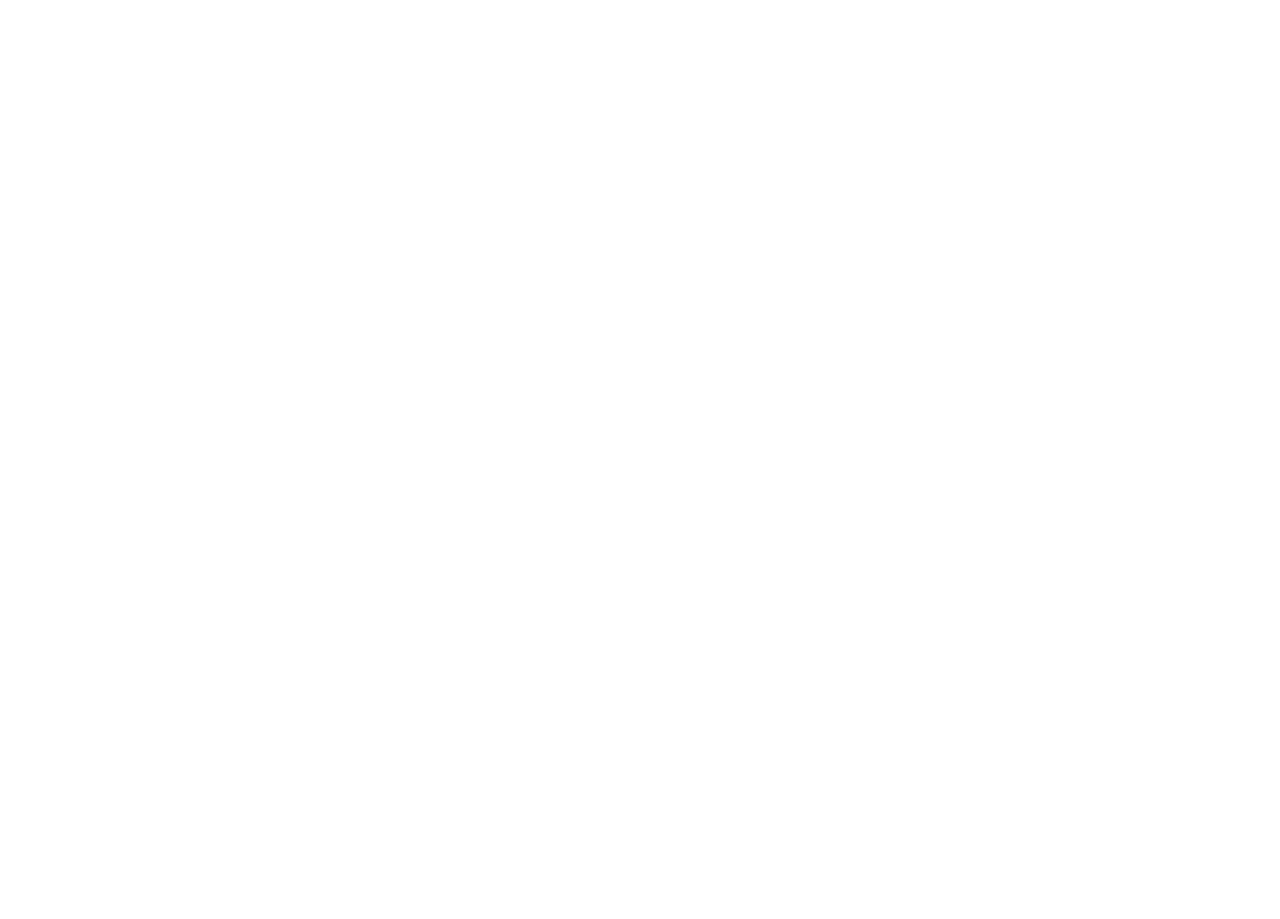
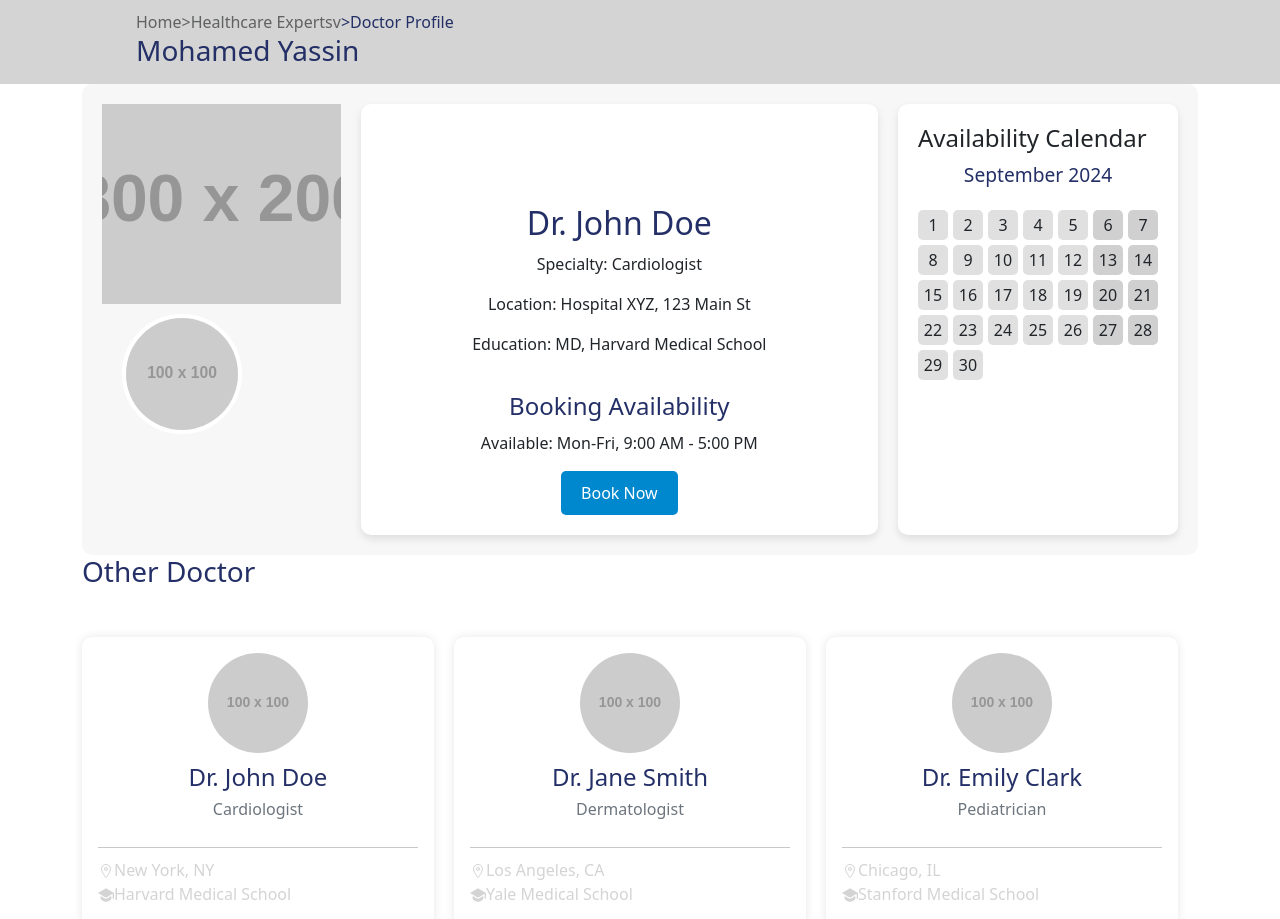
Before and after one commit to ahmedketaa/Hospital-system, a React (Create React App) app: page /doctorprofile/2 in a window 1280 px wide. Before the commit this address had no page. Shown: the top 919 px of the page. Before the commit the page ends 800 px from the top, so only its background shows below. Built offline with nearby package versions, Linux system fonts and the light colour scheme.

Commit message:
doc profile

```diff
--- a/src/App.js
+++ b/src/App.js
@@ -2,6 +2,7 @@
 import { BrowserRouter, Route, Routes } from "react-router-dom";
 import LoginPage from "./pages/auth/login/login";
 import RegisterPage from "./pages/auth/register/register";
+import DoctorProfile from "./pages/doctorProfle/doctorProfile";
 
 function App() {
   return (
@@ -9,6 +10,7 @@
       <Routes>
         <Route path="/signin" element={<LoginPage />} />
         <Route path="/signup" element={<RegisterPage />} />
+        <Route path="/doctorprofile/:id" element={<DoctorProfile />} />
       </Routes>
     </BrowserRouter>
   );
--- /dev/null
+++ b/src/pages/doctorProfle/doctor.module.css
@@ -0,0 +1,46 @@
+.header {
+    display: grid;
+    grid-template-columns: 1fr auto;
+    align-items: center;
+    background-color: #d3d4d3;
+    padding: 10px;
+}
+.paths {
+    margin-left: 10%; /* or adjust based on your layout */
+}
+.pagePath {
+    white-space: nowrap;
+    overflow: hidden;
+    text-overflow: ellipsis;
+    width: 100%;
+}
+.nowPath{
+    color: #232f66;
+}
+.docNamePath{
+    color: #232f66;
+    height: 32px;
+    width: 270px;
+}
+.linkStyle{
+    text-decoration: none;
+    color: #606161;
+    transition:all .5s ease;
+}
+.linkStyle:hover{
+    color: #0088ce;
+ }
+
+ @media screen and (max-width: 600px) {
+    .header {
+        grid-template-columns: 1fr;
+        text-align: center;
+    }
+}
+
+@media screen and (max-width: 768px) {
+    .linkStyle {
+        font-size: 14px;
+        padding: 5px 0;
+    }
+}
--- /dev/null
+++ b/src/pages/doctorProfle/doctorProfile.js
@@ -0,0 +1,48 @@
+import { useEffect } from "react";
+import { Link, useParams } from "react-router-dom";
+import styles from "./doctor.module.css";
+import OtherDoctors from "./otherDoctors/otherDoctors";
+import MainProfile from "./mainProfile/mainProfile";
+
+const DoctorProfile = () => {
+  const { id } = useParams();
+
+  useEffect(() => {
+    console.log("hala wallah", id);
+  }, []);
+
+  let doctor = {
+    name: "Mohamed Yassin",
+  };
+
+  return (
+    <>
+      <header className={styles.header}>
+        <div className={styles.paths}>
+          <div className={styles.pagePath}>
+            <Link className={styles.linkStyle} to={"/"}>
+              Home
+            </Link>
+            <Link className={styles.linkStyle} to={"/healthcareexpertsv"}>
+              &gt;Healthcare Expertsv
+            </Link>
+            <span className={styles.nowPath}>&gt;Doctor Profile</span>
+          </div>
+          <h3 className={styles.docNamePath}>{doctor.name}</h3>
+        </div>
+      </header>
+      <main className="container">
+        <section>
+          <MainProfile />
+        </section>
+
+        <section>
+          <h3 style={{ color: "#232f66" }}>Other Doctor</h3>
+          <OtherDoctors />
+        </section>
+      </main>
+    </>
+  );
+};
+
+export default DoctorProfile;
--- /dev/null
+++ b/src/pages/doctorProfle/mainProfile/mainProfile.js
@@ -0,0 +1,58 @@
+import styles from "./styles.module.css";
+
+const MainProfile = () => {
+  return (
+    <div className={styles.profileContainer}>
+      <div className={styles.coverContainer}>
+        <div className={styles.coverPhoto}>
+          <img
+            src="https://placehold.co/800x200"
+            alt="Cover"
+            className={styles.coverImage}
+          />
+        </div>
+        <div className={styles.profilePhoto}>
+          <img
+            src="https://placehold.co/100x100"
+            alt="Profile"
+            className={styles.profileImage}
+          />
+        </div>
+      </div>
+      <div className={styles.profileInfo}>
+        <div className={styles.profileDetails}>
+          <h2>Dr. John Doe</h2>
+          <p>Specialty: Cardiologist</p>
+          <p>Location: Hospital XYZ, 123 Main St</p>
+          <p>Education: MD, Harvard Medical School</p>
+        </div>
+        <div className={styles.bookingAvailability}>
+          <h4>Booking Availability</h4>
+          <p>Available: Mon-Fri, 9:00 AM - 5:00 PM</p>
+          <button className={styles.bookNowBtn}>Book Now</button>
+        </div>
+      </div>
+      <div className={styles.availabilityCalendar}>
+        <h4>Availability Calendar</h4>
+        <div className={styles.calendar}>
+          <div className={styles.monthYear}>
+            <span>September 2024</span>
+          </div>
+          <div className={styles.days}>
+            {/* Example days */}
+            {Array.from({ length: 30 }, (_, i) => (
+              <div
+                key={i}
+                className={`${styles.day} ${i % 7 === 5 || i % 7 === 6 ? styles.weekend : ""}`}
+              >
+                {i + 1}
+              </div>
+            ))}
+          </div>
+        </div>
+      </div>
+    </div>
+  );
+};
+
+export default MainProfile;
--- /dev/null
+++ b/src/pages/doctorProfle/mainProfile/styles.module.css
@@ -0,0 +1,131 @@
+.profileContainer {
+    display: flex;
+    flex-direction: row;
+    padding: 20px;
+    background-color: #f7f7f7;
+    border-radius: 10px;
+    overflow: hidden;
+    gap: 20px;
+}
+
+.coverContainer {
+    position: relative;
+    flex: 1;
+}
+
+.coverPhoto {
+    width: 100%;
+    height: 200px;
+    position: relative;
+}
+
+.coverImage {
+    width: 100%;
+    height: 100%;
+    object-fit: cover;
+}
+
+.profilePhoto {
+    width: 120px;
+    height: 120px;
+    border-radius: 50%;
+    border: 4px solid white;
+    overflow: hidden;
+    position: absolute;
+    top: 150px; /* Position the profile photo at the bottom of the cover photo */
+    left: 20px; /* Adjust as needed */
+    transform: translateY(50%);
+}
+
+.profileImage {
+    width: 100%;
+    height: 100%;
+    object-fit: cover;
+}
+
+.profileInfo {
+    flex: 2;
+    display: flex;
+    flex-direction: column;
+    align-items: center;
+    padding: 20px;
+    background-color: white;
+    border-radius: 10px;
+    box-shadow: 0 4px 8px rgba(0, 0, 0, 0.1);
+}
+
+.profileDetails {
+    text-align: center;
+    margin-top: 80px;
+}
+
+.profileDetails h2 {
+    margin-bottom: 10px;
+    color: #232f66;
+}
+
+.bookingAvailability {
+    margin-top: 20px;
+    text-align: center;
+    width: 100%;
+}
+
+.bookingAvailability h4 {
+    color: #232f66;
+    margin-bottom: 10px;
+}
+
+.bookNowBtn {
+    background-color: #0088ce;
+    color: white;
+    padding: 10px 20px;
+    border: none;
+    border-radius: 5px;
+    cursor: pointer;
+    transition: background-color 0.3s ease;
+}
+
+.bookNowBtn:hover {
+    background-color: #006bb2;
+}
+
+.availabilityCalendar {
+    flex: 1;
+    background-color: white;
+    padding: 20px;
+    border-radius: 10px;
+    box-shadow: 0 4px 8px rgba(0, 0, 0, 0.1);
+}
+
+.calendar {
+    display: flex;
+    flex-direction: column;
+}
+
+.monthYear {
+    text-align: center;
+    margin-bottom: 20px;
+    font-size: 1.2rem;
+    color: #232f66;
+}
+
+.days {
+    display: grid;
+    grid-template-columns: repeat(7, 1fr);
+    gap: 5px;
+}
+
+.day {
+    width: 30px;
+    height: 30px;
+    display: flex;
+    align-items: center;
+    justify-content: center;
+    background-color: #e0e0e0;
+    border-radius: 5px;
+    cursor: pointer;
+}
+
+.weekend {
+    background-color: #d0d0d0;
+}
--- /dev/null
+++ b/src/pages/doctorProfle/otherDoctors/otherDoctors.js
@@ -0,0 +1,76 @@
+import React from "react";
+import { Link } from "react-router-dom";
+import { IoLocationOutline } from "react-icons/io5";
+import { RiGraduationCapFill } from "react-icons/ri";
+import styles from "./styles.module.css";
+
+const OtherDoctors = () => {
+  let doctors = [
+    {
+      id: 1,
+      image: "https://placehold.co/100x100",
+      name: "Dr. John Doe",
+      speciality: "Cardiologist",
+      location: "New York, NY",
+      education: "Harvard Medical School",
+    },
+    {
+      id: 2,
+      image: "https://placehold.co/100x100",
+      name: "Dr. Jane Smith",
+      speciality: "Dermatologist",
+      location: "Los Angeles, CA",
+      education: "Yale Medical School",
+    },
+    {
+      id: 3,
+      image: "https://placehold.co/100x100",
+      name: "Dr. Emily Clark",
+      speciality: "Pediatrician",
+      location: "Chicago, IL",
+      education: "Stanford Medical School",
+    },
+  ];
+
+  return (
+    <div className={`mt-5 ${styles.doctorsRow}`}>
+      {doctors.map((doctor, i) => (
+        <div key={i} className={styles.doctorCol}>
+          <div className={styles.card}>
+            <div className={styles.cardContent}>
+              <img
+                src={doctor.image}
+                alt={`${doctor.name}'s profile`}
+                className={styles.doctorImage}
+              />
+              <h4 className={styles.doctorName}>{doctor.name}</h4>
+              <p className={styles.speciality}>{doctor.speciality}</p>
+            </div>
+            <hr className={styles.separator} />
+            <div className={styles.location}>
+              <IoLocationOutline />
+              {doctor.location}
+            </div>
+            <div className={styles.education}>
+              <RiGraduationCapFill />
+              {doctor.education}
+            </div>
+            <div className={styles.buttonGroup}>
+              <Link
+                to={`/doctorprofile/${doctor.id}`}
+                className={styles.profileButton}
+              >
+                Doctor Profile
+              </Link>
+              <button className={styles.appointmentButton}>
+                Book Appointment
+              </button>
+            </div>
+          </div>
+        </div>
+      ))}
+    </div>
+  );
+};
+
+export default OtherDoctors;
--- /dev/null
+++ b/src/pages/doctorProfle/otherDoctors/styles.module.css
@@ -0,0 +1,95 @@
+.doctorsRow {
+    display: flex;
+    flex-wrap: wrap;
+    gap: 20px;
+  }
+
+  .doctorCol {
+    flex: 1 1 calc(33.333% - 20px);
+    max-width: calc(33.333% - 20px);
+  }
+
+  .card {
+    display: flex;
+    flex-direction: column;
+    justify-content: space-between;
+    min-width: 100%;
+    max-width: 100%;
+    height: 100%;
+    border-radius: 10px;
+    box-shadow: 0px 0px 10px rgba(0, 0, 0, 0.1);
+    padding: 16px;
+  }
+
+  .cardContent {
+    text-align: center;
+  }
+
+  .doctorImage {
+    width: 100px;
+    height: 100px;
+    border-radius: 50%;
+    object-fit: cover;
+    margin-bottom: 10px;
+  }
+
+  .doctorName {
+    color: #232f66;
+    margin-bottom: 5px;
+  }
+
+  .speciality {
+    color: #6c757d;
+  }
+
+  .separator {
+    margin: 10px 0;
+  }
+
+  .location,
+  .education {
+    color: #d3d4d3;
+  }
+
+  .buttonGroup {
+    display: flex;
+    justify-content: space-around;
+    margin-top: 15px;
+  }
+
+  .profileButton {
+    color: #606161;
+    text-decoration: none;
+    background: none;
+    border: none;
+    cursor: pointer;
+    transition: all .5s ease;
+  }
+
+  .profileButton:hover {
+    color: #0088ce ;
+
+  }
+
+  .appointmentButton {
+    background-color: #232f66;
+    color: white;
+    border: none;
+    cursor: pointer;
+    padding: 8px 16px;
+    border-radius: 5px;
+  }
+
+  @media (max-width: 768px) {
+    .doctorCol {
+      flex: 1 1 calc(50% - 20px);
+      max-width: calc(50% - 20px);
+    }
+  }
+
+  @media (max-width: 576px) {
+    .doctorCol {
+      flex: 1 1 100%;
+      max-width: 100%;
+    }
+  }
```
